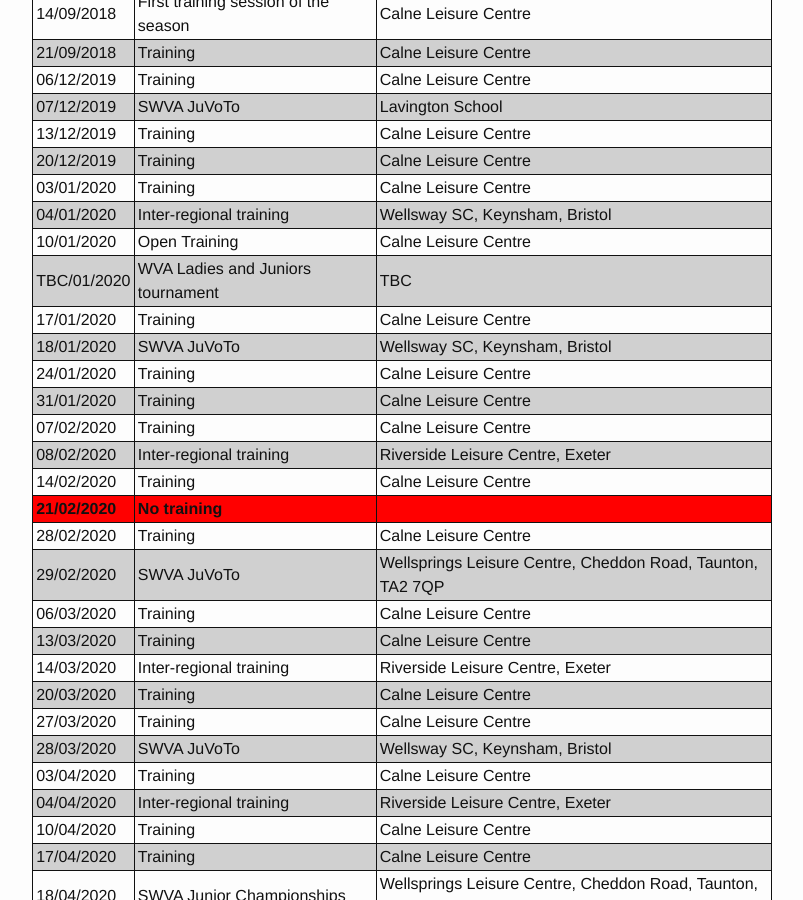
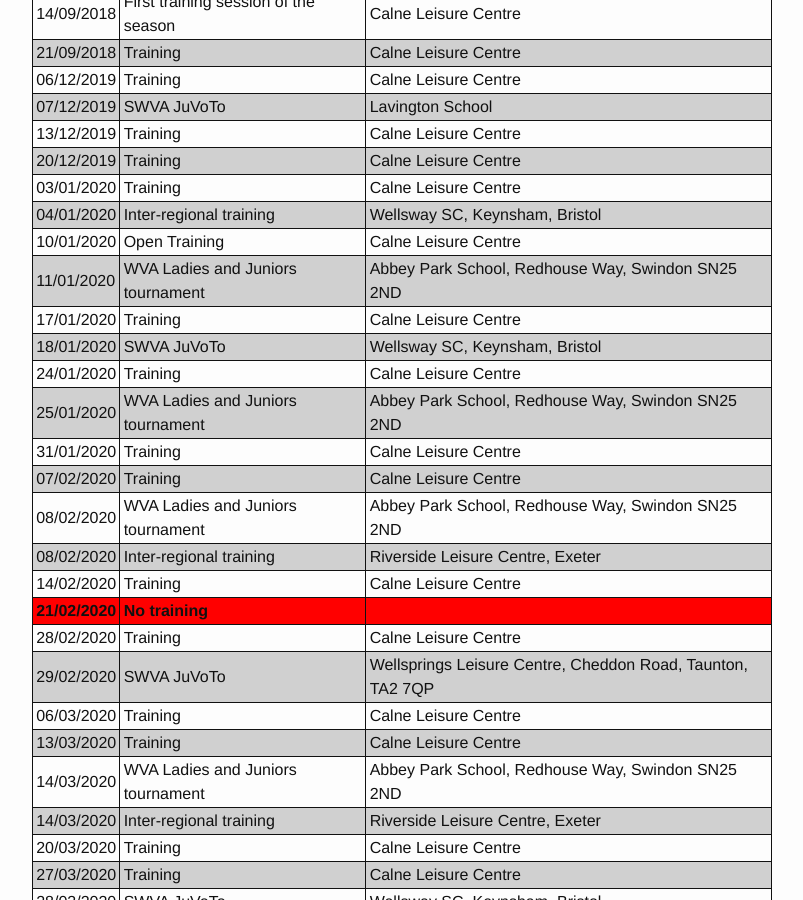
Before and after one commit to CalneComets/WebJuniors, a Jekyll site: the page built from calendar.md, in a window 1280 px wide and 900 px high, scrolled down 256 px. Shown: the whole window, without its empty margins (238-1041 px from the left). Built offline with Jekyll 4.4.1, drawn with Linux system fonts in a browser that asks for light colours.

Commit message:
Added address for Ladies & Juniors fixtures

```diff
--- a/calendar.md
+++ b/calendar.md
@@ -18,12 +18,14 @@
 <tr><td>03/01/2020</td><td>Training</td><td>Calne Leisure Centre</td></tr>
 <tr><td>04/01/2020</td><td>Inter-regional training</td><td>Wellsway SC, Keynsham, Bristol</td></tr>
 <tr><td>10/01/2020</td><td>Open Training</td><td>Calne Leisure Centre</td></tr>
-<tr><td>TBC/01/2020</td><td>WVA Ladies and Juniors tournament</td><td>TBC</td></tr>
+<tr><td>11/01/2020</td><td>WVA Ladies and Juniors tournament</td><td>Abbey Park School, Redhouse Way, Swindon SN25 2ND</td></tr>
 <tr><td>17/01/2020</td><td>Training</td><td>Calne Leisure Centre</td></tr>
 <tr><td>18/01/2020</td><td>SWVA JuVoTo</td><td>Wellsway SC, Keynsham, Bristol</td></tr>
 <tr><td>24/01/2020</td><td>Training</td><td>Calne Leisure Centre</td></tr>
+<tr><td>25/01/2020</td><td>WVA Ladies and Juniors tournament</td><td>Abbey Park School, Redhouse Way, Swindon SN25 2ND</td></tr>
 <tr><td>31/01/2020</td><td>Training</td><td>Calne Leisure Centre</td></tr>
 <tr><td>07/02/2020</td><td>Training</td><td>Calne Leisure Centre</td></tr>
+<tr><td>08/02/2020</td><td>WVA Ladies and Juniors tournament</td><td>Abbey Park School, Redhouse Way, Swindon SN25 2ND</td></tr>
 <tr><td>08/02/2020</td><td>Inter-regional training</td><td>Riverside Leisure Centre, Exeter</td></tr>
 <tr><td>14/02/2020</td><td>Training</td><td>Calne Leisure Centre</td></tr>
 <tr class="warn"><td>21/02/2020</td><td>No training</td><td>&nbsp;</td></tr>
@@ -31,6 +33,7 @@
 <tr><td>29/02/2020</td><td>SWVA JuVoTo</td><td>Wellsprings Leisure Centre, Cheddon Road, Taunton, TA2 7QP</td></tr>
 <tr><td>06/03/2020</td><td>Training</td><td>Calne Leisure Centre</td></tr>
 <tr><td>13/03/2020</td><td>Training</td><td>Calne Leisure Centre</td></tr>
+<tr><td>14/03/2020</td><td>WVA Ladies and Juniors tournament</td><td>Abbey Park School, Redhouse Way, Swindon SN25 2ND</td></tr>
 <tr><td>14/03/2020</td><td>Inter-regional training</td><td>Riverside Leisure Centre, Exeter</td></tr>
 <tr><td>20/03/2020</td><td>Training</td><td>Calne Leisure Centre</td></tr>
 <tr><td>27/03/2020</td><td>Training</td><td>Calne Leisure Centre</td></tr>
```
